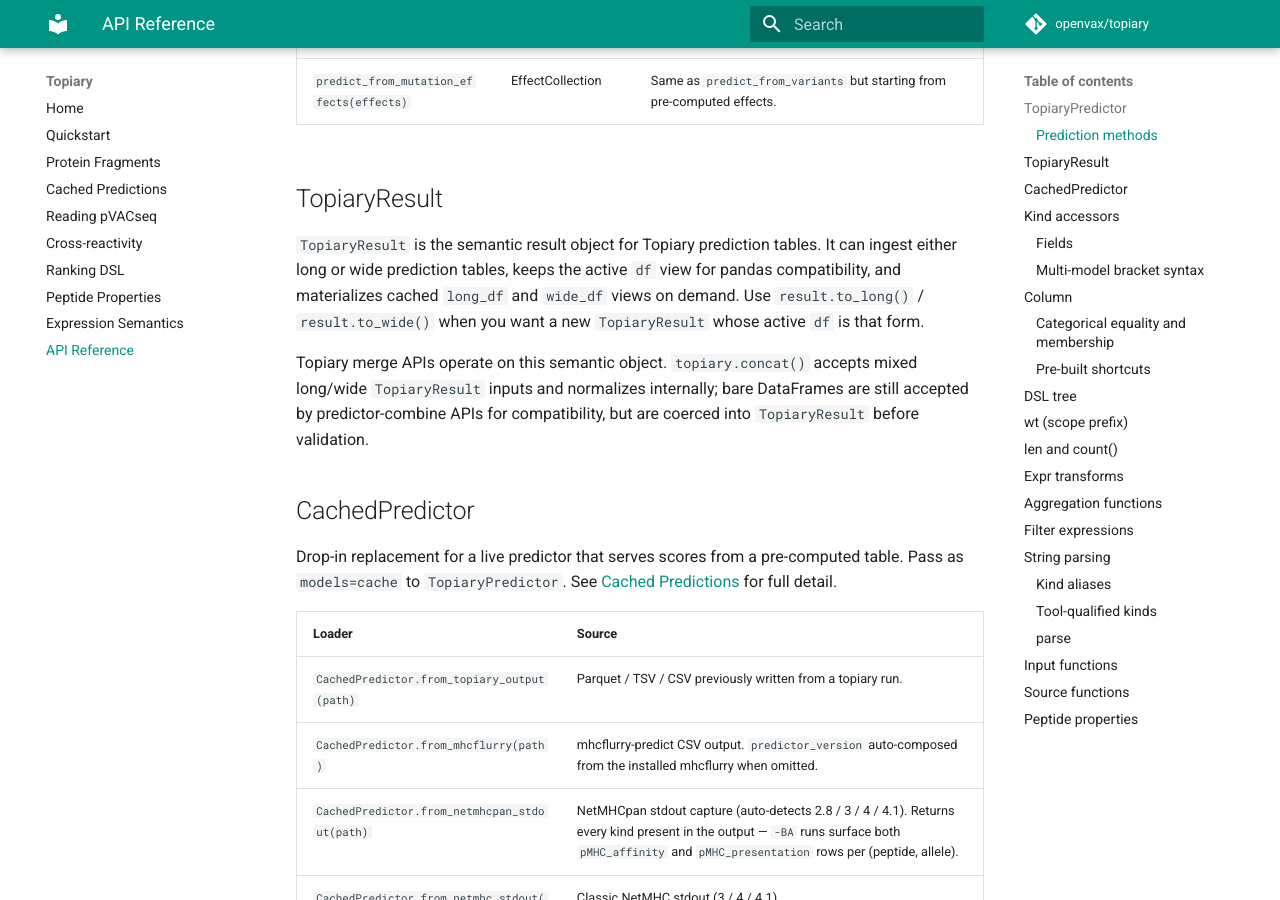
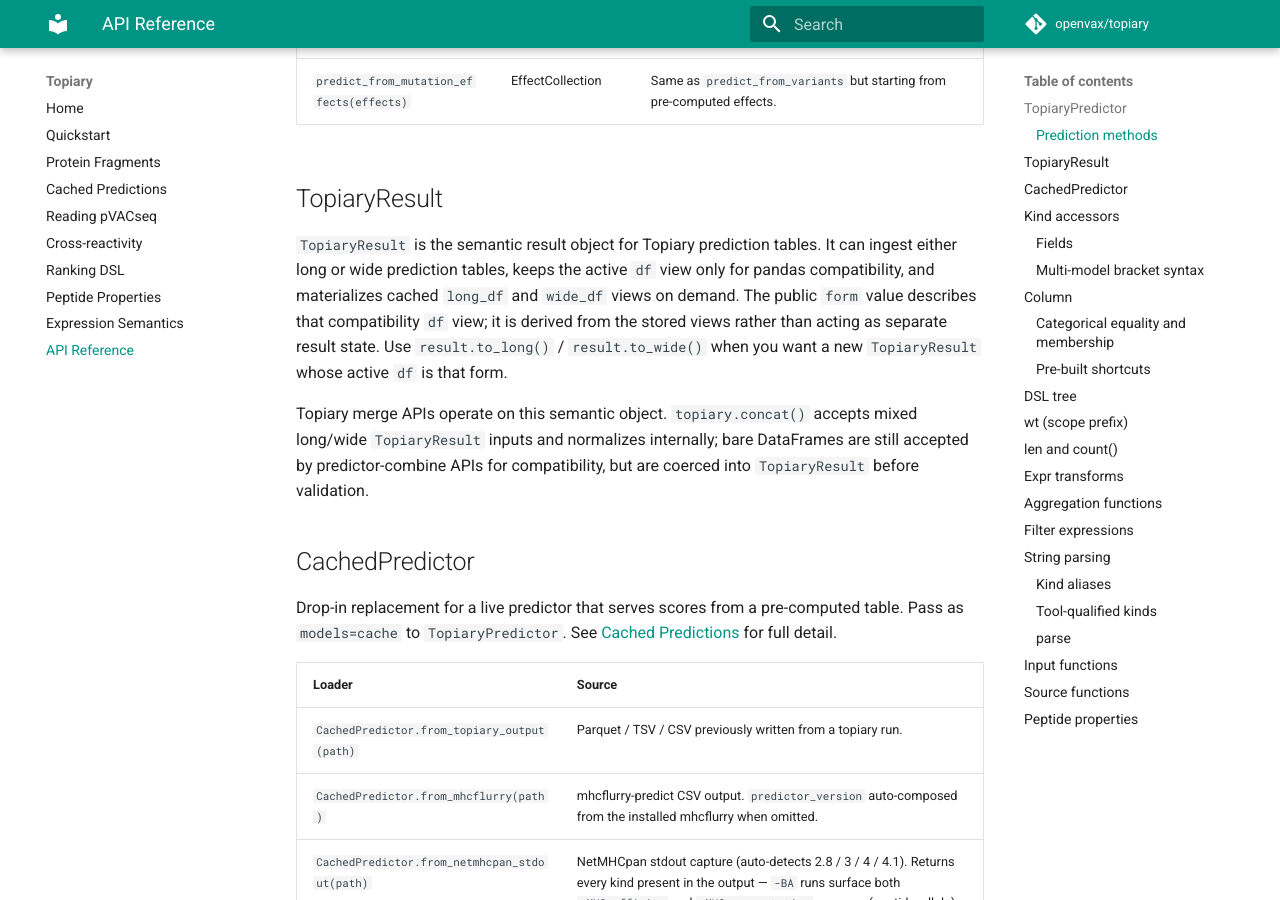
Before and after one commit to openvax/topiary, an MkDocs documentation site: the page built from docs/api.md, in a window 1280 px wide and 900 px high, scrolled down 1265 px. Built offline with MkDocs 1.6.1 and Material for MkDocs 9.7.7, drawn with Linux system fonts in a browser that asks for light colours; comment, search, counter and statistics services are not loaded.

Commit message:
Derive TopiaryResult form from cached views

```diff
--- a/docs/api.md
+++ b/docs/api.md
@@ -30,9 +30,11 @@
 
 `TopiaryResult` is the semantic result object for Topiary prediction tables.
 It can ingest either long or wide prediction tables, keeps the active `df`
-view for pandas compatibility, and materializes cached `long_df` and `wide_df`
-views on demand. Use `result.to_long()` / `result.to_wide()` when you want a
-new `TopiaryResult` whose active `df` is that form.
+view only for pandas compatibility, and materializes cached `long_df` and
+`wide_df` views on demand. The public `form` value describes that compatibility
+`df` view; it is derived from the stored views rather than acting as separate
+result state. Use `result.to_long()` / `result.to_wide()` when you want a new
+`TopiaryResult` whose active `df` is that form.
 
 Topiary merge APIs operate on this semantic object. `topiary.concat()` accepts
 mixed long/wide `TopiaryResult` inputs and normalizes internally; bare
```
Also changed, not shown: CHANGELOG.md (+3 -3 lines), 1 other file.
